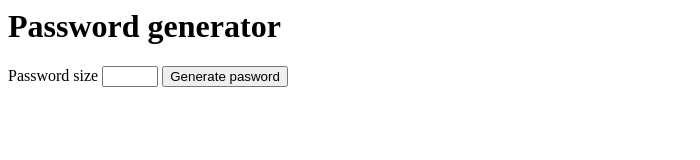
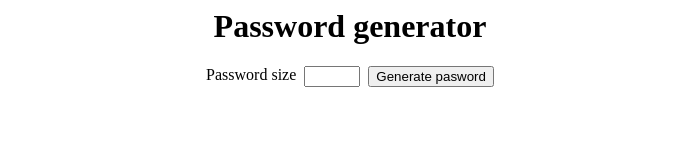
Before and after one commit to peterhttps/password-generator-electron-js, an Electron app: page index.html in a window 700 px wide. Drawn offline with Linux system fonts and the light colour scheme.

Commit message:
feature(styles): adding styles

```diff
--- a/index.html
+++ b/index.html
@@ -1,6 +1,7 @@
 <html lang="en">
     <head>
         <meta http-equiv="Content-Type" content="text/html;charset=UTF-8">
+        <link rel="stylesheet" href="styles.css">
         <title>Password Generator</title>
     </head>
     <body>
@@ -8,13 +9,13 @@
             <h1>Password generator</h1>
         </div>
 
-        <div>
+        <div class="chooser-container">
             <label>Password size</label>
             <input type="number" id="pass" min="0" max="15" />
             <button onclick="generatePass()">Generate pasword</button>
         </div>
 
-        <div>
+        <div class="pass-generated">
             <span id="newPassword"></span>
         </div>
     </body>
--- /dev/null
+++ b/styles.css
@@ -0,0 +1,22 @@
+h1 {
+    text-align: center;
+}
+
+.chooser-container {
+    width: 100%;
+    display: flex;
+    justify-content: center;
+}
+
+.chooser-container label {
+    margin-right: 8px;
+}
+
+.chooser-container input {
+    margin-right: 8px;
+}
+
+.pass-generated {
+    text-align: center;
+    margin-top: 16px;
+}
```
